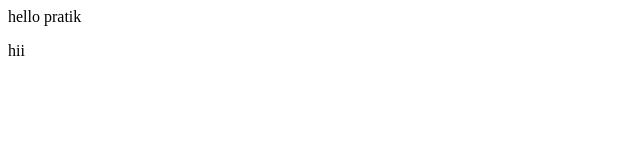
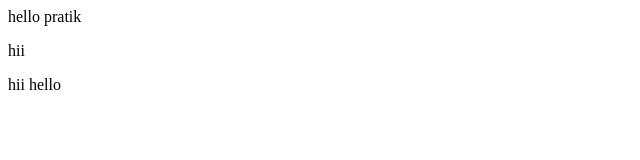
Before and after one commit to pratikpawar2679/pratik-pawar-demo, a plain HTML site: page index.html in a window 1280 px wide. Shown: the full height of the page, 0-640 px from the left. Drawn offline with Linux system fonts and the light colour scheme.

Commit message:
add the third line

```diff
--- a/index.html
+++ b/index.html
@@ -1,2 +1,3 @@
 <p>hello pratik</p>
 <p>hii</p>
+<p>hii hello</p>
```
